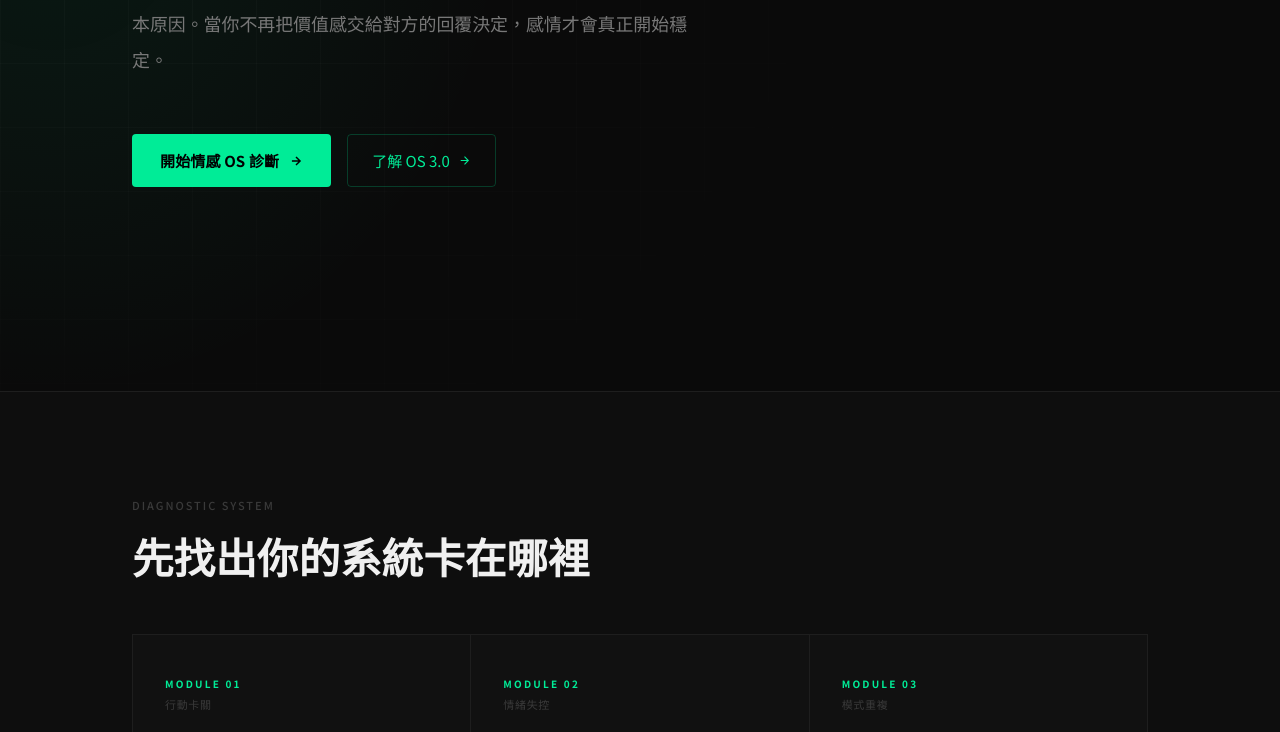
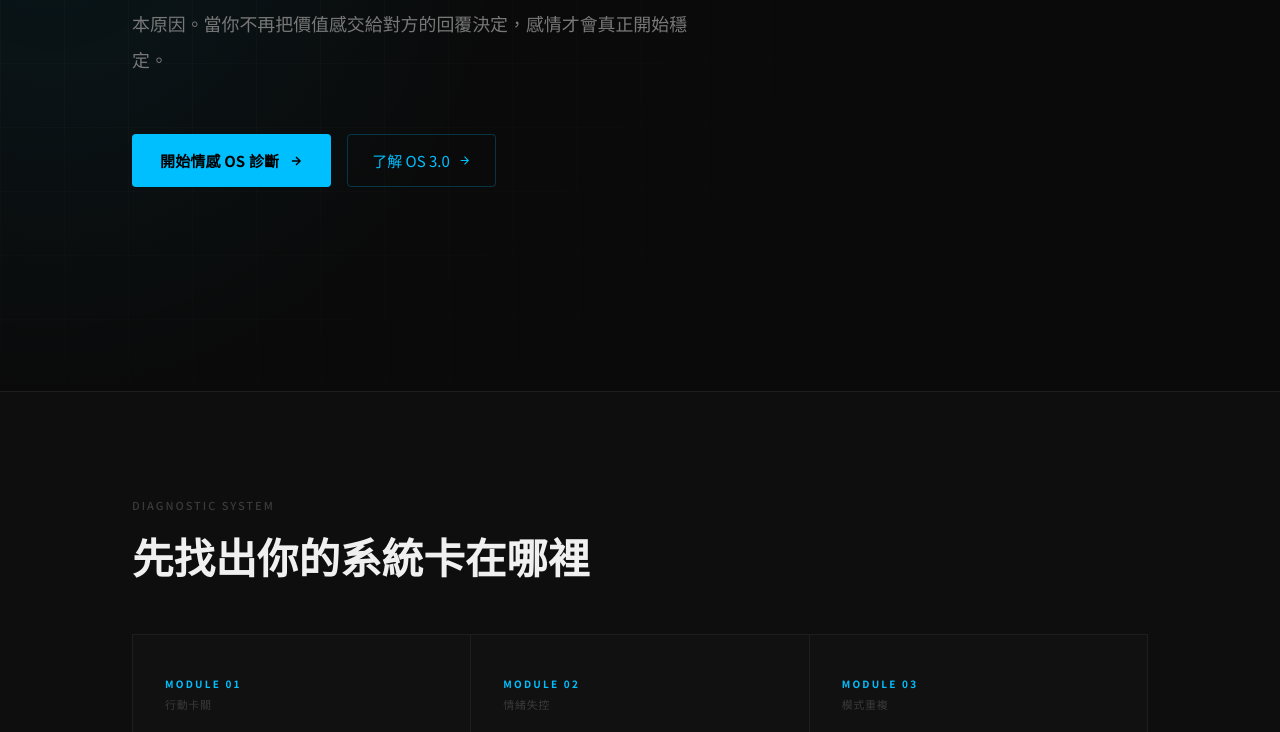
Before and after one commit to ineverplay-afk/patlien-website, a plain HTML site: page index.html in a window 1280 px wide. Shown: the part 705-1437 px from the top of the page. Drawn offline with Linux system fonts and the light colour scheme.

Commit message:
首頁色彩系統：電子綠換成電子藍 #00BFFF，與 Logo 一致
Co-Authored-By: Claude Sonnet 4.6 <noreply@anthropic.com>

```diff
--- a/index.html
+++ b/index.html
@@ -25,10 +25,10 @@
       --card:           #111111;
       --border:         #1e1e1e;
       --border-hover:   #2e2e2e;
-      --accent:         #00ec97;
-      --accent-hover:   #00cf84;
-      --accent-dim:     rgba(0, 236, 151, 0.06);
-      --accent-border:  rgba(0, 236, 151, 0.22);
+      --accent:         #00BFFF;
+      --accent-hover:   #38DFFF;
+      --accent-dim:     rgba(0, 191, 255, 0.07);
+      --accent-border:  rgba(0, 191, 255, 0.24);
       --text-primary:   #f0f0f0;
       --text-secondary: #787878;
       --text-muted:     #3a3a3a;
@@ -155,8 +155,8 @@
       content: '';
       position: absolute; inset: 0;
       background:
-        radial-gradient(ellipse 55% 70% at 4% 55%, rgba(0, 236, 151, 0.07) 0%, transparent 65%),
-        radial-gradient(ellipse 35% 40% at 85% 18%, rgba(0, 236, 151, 0.03) 0%, transparent 60%);
+        radial-gradient(ellipse 55% 70% at 4% 55%, rgba(0, 191, 255, 0.07) 0%, transparent 65%),
+        radial-gradient(ellipse 35% 40% at 85% 18%, rgba(0, 191, 255, 0.03) 0%, transparent 60%);
       pointer-events: none;
     }
 
@@ -332,7 +332,7 @@
     .testimonial {
       background: var(--card);
       padding: 32px 28px;
-      border-left: 2px solid rgba(0, 236, 151, 0.2);
+      border-left: 2px solid rgba(0, 191, 255, 0.2);
     }
     .testimonial-quote {
       font-size: 15px; line-height: 1.9;
@@ -380,7 +380,7 @@
     /* ── BOTTOM CTA ── */
     .bottom-cta {
       text-align: center;
-      background: linear-gradient(170deg, var(--bg) 0%, #060f0b 100%);
+      background: linear-gradient(170deg, var(--bg) 0%, #060a10 100%);
       border-top: 1px solid var(--border);
     }
     .bottom-cta .section-title { margin-bottom: 16px; }
```
